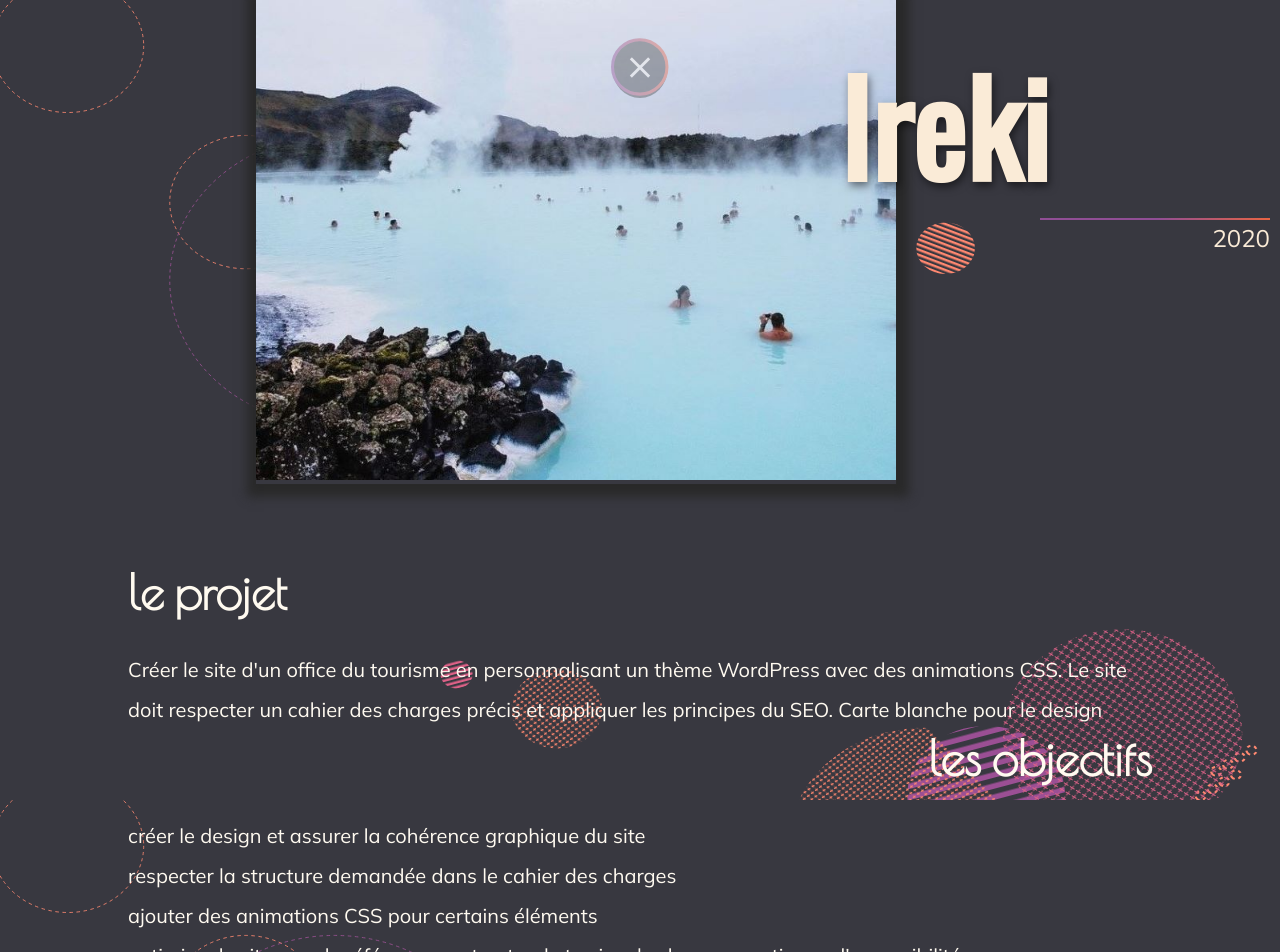
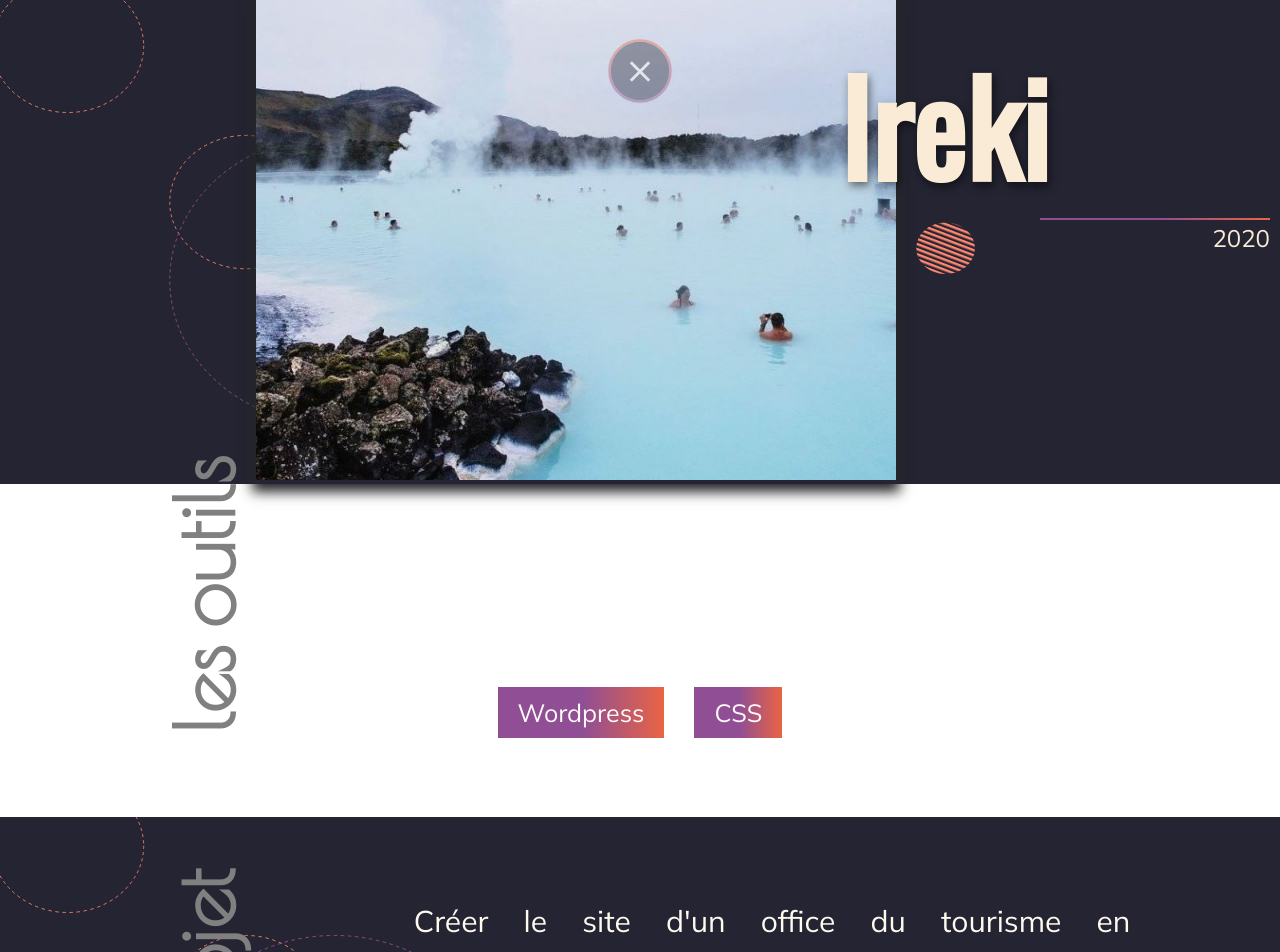
Before and after one commit to AstridPrlt/portfolioNg, an Angular app: page /portfolio/ireki in a window 1280 px wide. Shown: the top 952 px of the page. Built offline with nearby package versions, Linux system fonts and the light colour scheme.

Commit message:
feat: scroll progress bar on close project button

```diff
--- a/src/app/_models/project-item.model.ts
+++ b/src/app/_models/project-item.model.ts
@@ -6,7 +6,7 @@
   github: string;
   development: string[];
   goal: string;
-  tools: {};
+  tools: string[];
   objectives: string[];
   functionalities: {};
   images: ProjectImages;
--- a/src/app/projects/projet/projet.component.html
+++ b/src/app/projects/projet/projet.component.html
@@ -2,15 +2,15 @@
 
   <button routerLink="/portfolio" class="close">
     <span class="material-icons">close</span>
-    <svg viewBox="0 0 100 100" width="110%" height="110%" xmlns="http://www.w3.org/2000/svg">
+    <svg viewBox="-5 -5 80 80" width="70" height="70" xmlns="http://www.w3.org/2000/svg">
       <defs>
         <linearGradient id="myGradient">
           <stop offset="0%"   stop-color="#904e95" />
           <stop offset="100%" stop-color="#e96443" />
         </linearGradient>
       </defs>
-      <circle cx="50%" cy="50%" r="45%" fill="none"
-              stroke="url(#myGradient)" />
+      <circle cx="35" cy="35" r="34.8" fill="none" stroke="white" class="bg-svg"/>
+      <circle cx="35" cy="35" r="34.8" fill="none" stroke="url(#myGradient)" pathLength="1" id="filledSvg" [attr.stroke-dashoffset]="strokeDashoffset" #filledSvg/>
     </svg>
   </button>
 
@@ -22,20 +22,33 @@
     </div>
   </section>
 
+  <section id="tools">
+    <h3>les outils</h3>
+    <div id="toolsList">
+      <span *ngFor="let item of projectDetails.tools">{{item}}</span>
+    </div>
+  </section>
+
+  <div id="scroller">
+
     <section id="description">
       <div id="descProject">
         <h3>le projet</h3>
-      <p>{{projectDetails.goal}}</p>
+        <p [innerHTML]="projectDetails.goal"></p>
       </div>
+    </section>
 
+    <section id="objectives">
       <div id="descFunctionalities">
         <h3>les objectifs</h3>
-      <p *ngFor="let item of projectDetails.objectives">{{item}}</p>
+        <ul>
+          <li *ngFor="let item of projectDetails.objectives">{{item}}</li>
+        </ul>
       </div>
-
     </section>
 
     <section id="responsive">
+      <div class="wrapper">
         <div class="text">
           <p>un site responsive</p>
         </div>
@@ -57,7 +70,10 @@
             </div>
           </div>
         </div>
+      </div>
     </section>
+
+  </div>
 
   <section id="footer">
     <div *ngIf="pathOfPreviousProject" class="previousProject navOtherProject">
--- a/src/app/projects/projet/projet.component.scss
+++ b/src/app/projects/projet/projet.component.scss
@@ -5,38 +5,49 @@
   // background: $color-primary;
   // background: #062029;
   // background: black;
-  background: url("./../../../assets/img/PatternT.svg"), #383840;
+  background: url("./../../../assets/img/PatternT.svg"), #242432;
   background-attachment: fixed;
   color: floralwhite;
 }
 
 button.close {
+  width: 62px;
+  height: 62px;
   cursor: pointer;
   position: fixed;
   z-index: 1000;
   top: 5%;
   left: 50%;
   transform: translateX(-50%);
-  padding: 10px;
+  // padding: 10px;
   border-radius: 50%;
   color: floralwhite;
   border: none;
-  background: #464646;
+  outline: none;
+  background: #242432;
   opacity: 0.4;
-  transition: opacity 0.5s;
+  transition: all 0.5s ease;
   span {
     font-size: 35px;
+    position: absolute;
+    top: 50%;
+    left: 50%;
+    transform: translate(-50%, -50%);
   }
   svg {
     position: absolute;
-    left: -5%;
-    top: -9%;
-    z-index: 1200;
-    width: 110%;
-    height: 110%;
-    circle {
-      stroke-width: 5px;
+    top: 50%;
+    left: 50%;
+    transform: translate(-50%, -50%) rotate(-90deg);
   }
+  .bg-svg {
+    stroke-width: 2;
+    stroke: white;
+  }
+  #filledSvg {
+    stroke-width: 3;
+    stroke-dasharray: 1;
+    transition: all 0.1s ease-in-out;
   }
   &:hover {
     opacity: 1;
@@ -78,7 +89,7 @@
     margin-left: 20%;
     // padding-top: 10%;
     overflow: hidden;
-    box-shadow: 2px 2px 10px 11px #292929;
+    box-shadow: 0px 4px 12px 4px #26262a;;
     img {
       width: 100%;
       transition: transform 1s;
@@ -90,17 +101,52 @@
   }
 }
 
+h3 {
+  font-family: 'Poiret One', sans-serif;
+  font-size: 5rem;
+  margin-bottom: 30px;
+  color: gray;
+  width: fit-content;
+  /* padding: 0px 20px; */
+  transform: rotate(-90deg);
+}
+
+section#tools {
+  background: white;
+  color: black;
+  padding: 5%;
+  #toolsList {
+    color: snow;
+    display: flex;
+    justify-content: center;
+    span {
+      background: linear-gradient(to right, #904e95 51%, #e96443 100%);
+      display: inline-block;
+      margin: 15px;
+      padding: 10px 20px;
+      font-size: 25px;
+    }
+  }
+}
+
+#scroller {
+  section {
+    height: 100vh;
+  }
+}
 section#description {
   margin: 80px auto;
   padding: 0 10%;
-  h3 {
-    font-family: 'Poiret One', sans-serif;
-    font-size: 3rem;
-    margin-bottom: 30px;
+  #descProject {
+    display: flex;
   }
-  p {
-    font-size: 20px;
-    line-height: 2;
+  p, li {
+    width: 70%;
+    margin: auto;
+    line-height: 1.6;
+    white-space: pre-line;
+    font-size: 30px;
+    text-align: justify;
   }
   #descFunctionalities {
     h3 {
@@ -110,6 +156,7 @@
 }
 
 section#responsive {
+  .wrapper {
     margin: 50px auto;
     width: 85%;
     height: 500px;
@@ -155,9 +202,8 @@
 
         color: #4f4f4f;
         border: none;
-      background: #383840;
-      box-shadow:  10px 10px 20px #28282e,
-                  -10px -10px 20px #484852;
+        background: #242432;
+        box-shadow: 10px 10px 20px #171721, -10px -10px 20px #313144;
         &.active {
           // background-color: $color-primary;
 
@@ -198,6 +244,7 @@
       }
     }
   }
+}
 
 @keyframes responsiveSliderAnim {
   0% {transform: translateX(0);}
--- a/src/app/projects/projet/projet.component.ts
+++ b/src/app/projects/projet/projet.component.ts
@@ -1,4 +1,5 @@
-import { AfterViewInit, Component, ElementRef, OnInit, Renderer2, ViewChild } from '@angular/core';
+import { DOCUMENT } from '@angular/common';
+import { AfterViewInit, ChangeDetectionStrategy, Component, ElementRef, HostListener, Inject, Input, OnInit, Renderer2, ViewChild } from '@angular/core';
 import { ActivatedRoute } from '@angular/router';
 import { ProjectItem } from 'src/app/_models/project-item.model';
 import ProjectsJson from '../../../assets/projectsJson.json';
@@ -6,7 +7,8 @@
 @Component({
   selector: 'app-projet',
   templateUrl: './projet.component.html',
-  styleUrls: ['./projet.component.scss']
+  styleUrls: ['./projet.component.scss'],
+  changeDetection: ChangeDetectionStrategy.OnPush
 })
 export class ProjetComponent implements OnInit, AfterViewInit {
   projectToShow!: string;
@@ -18,9 +20,15 @@
   pathOfPreviousProject!: string | null;
   pathOfNextProject!: string| null;
 
+  strokeDashoffset!: number;
+
   @ViewChild("wrapper") wrapper!: ElementRef;
 
-  constructor(private route: ActivatedRoute, private elem: ElementRef, private _renderer: Renderer2) { }
+  @HostListener('window:scroll') onScroll(e: Event): void {
+    this.closeButtonAnimation();
+  }
+
+  constructor(private route: ActivatedRoute, private elem: ElementRef, private _renderer: Renderer2, @Inject(DOCUMENT) document: Document) {}
 
   ngOnInit(): void {
     let routeParam = this.route.params.subscribe({
@@ -34,10 +42,27 @@
       },
       error: err => console.log(err)
     });
+    this.closeButtonAnimation();
   }
 
   ngAfterViewInit(): void {
     this.showResponsive();
+  }
+
+  closeButtonAnimation(): any {
+    let scrollTop = document.documentElement.scrollTop;
+    let docHeight = document.documentElement.getBoundingClientRect().height;
+    let percentage = 1-((scrollTop) / (docHeight - window.innerHeight));
+    this.strokeDashoffset = percentage;
+  }
+
+  scrollAuto(event: Event): void {
+    // window.removeEventListener('scroll', this.scrollAuto);
+    // let sectionDesc = document.getElementById('descProject');
+    // let top = sectionDesc?.getBoundingClientRect().top;
+    // if(top != undefined && top <= window.innerHeight / 2) {
+    //   sectionDesc?.scrollIntoView({block: "start", behavior: 'smooth'})
+    // }
   }
 
   showResponsive(): any {
--- a/src/assets/projectsJson.json
+++ b/src/assets/projectsJson.json
@@ -31,11 +31,7 @@
     "github": "https://github.com/AstridPrlt/room-homepage",
     "development": ["intégration", "front-end"],
     "goal": "Challenge du site FrontendMentor : réaliser l'intégration web de la page d'accueil d'un site à partir de l'image du rendu visuel et d'un fichier donnant les directives principales sur l'UI",
-    "tools": {
-      "front": ["HTML / CSS", "Javascript"],
-      "back": [],
-      "other": []
-    },
+    "tools": ["HTML / CSS", "Javascript"],
     "objectives": [],
     "functionalities": {
       "users": [],
@@ -58,17 +54,14 @@
     "development": ["full-stack"],
     "goal": "Project libre clôturant ma formation. J'ai décidé de réaliser le site d'un coworking coffee, proposant un accès pour ses membres et l'inscription à des activités. J'en ai profité pour travailler avec deux frameworks : VueJS et Laravel",
     "tools": ["Bootstrap", "VueJS", "Laravel", "MySQL", "API Stripe", "OAuth Login"],
-    "objectives": [],
+    "objectives": [
+      "créer une partie vitrine pour pésenter le café, son fonctionnement et ses évènements",
+      "permettre aux utilisateurs de créer un profil, réserver et payer un évènement, et communiquer avec d'autres membres",
+      "créer un dashboard d'administration pour gérer les évènements et la communauté"
+    ],
     "functionalities": {
-      "users": [
-        "l'inscription et la gestion du profil",
-        "La réservation d’événements gratuits et payants",
-        "l'accès à la communauté"
-      ],
-      "admin": [
-        "la gestion des évènements",
-        "la gestion de la liste des membres"
-      ]
+      "users": [],
+      "admin": []
     },
     "images": {
       "main": "./assets/img/cowee.jpg",
@@ -88,9 +81,9 @@
     "goal": "Créer un site pour un écrivain, lui permettant de rédiger et publier son nouveau roman par épisode.\nIl doit donc être composé d'une interface frontend pour les lecteurs et d'une interface d'administration pour gérer les épisodes",
     "tools": ["Bootstrap", "PHP", "MySQL", "TinyMCE"],
     "objectives": [
-      "- pour les lecteurs : créer une interface pour accéder aux différents épisodes, et pouvoir les commenter",
-      "- pour l'écrivain : créer un dashboard d'administration, protégée par mot de passe, pour gérer ses épisodes via une interface WYSIWYG et modérer les commentaires",
-      "- pour le code : respecter une architecture MVC et la programmation orientée objet"
+      "pour les lecteurs : créer une interface pour accéder aux différents épisodes, et pouvoir les commenter",
+      "pour l'écrivain : créer un dashboard d'administration, protégée par mot de passe, pour gérer ses épisodes via une interface WYSIWYG et modérer les commentaires",
+      "pour le code : respecter une architecture MVC et la programmation orientée objet"
     ],
     "functionalities": {
       "users": [],
@@ -112,7 +105,7 @@
     "url": "https://locvelo-p3.astrid-perillat.fr/",
     "github": "",
     "development": ["front-end"],
-    "goal": "Concevoir une Single Page Application simulant la réservation de vélos dans une ville. La page doit être composée d'un diaporama explicatif et d'une carte intéractive liée à l'API Leaflet (pour la carte) et l'API JCDecaux (pour les vélos)",
+    "goal": "Concevoir une Single Page Application simulant la réservation de vélos dans une ville.\nLa page doit être composée d'un <span>diaporama explicatif</span> et d'une carte intéractive liée à l'API Leaflet (pour la carte) et l'API JCDecaux (pour les vélos)",
     "tools": ["HTML / CSS", "Javascript", "API JCDecaux", "API Leaflet", "API Canvas"],
     "objectives":[
       "créer un slider intéractif pour expliquer le fonctionnement du site",
```
Lines whose indentation alone changed are shown as unchanged.
